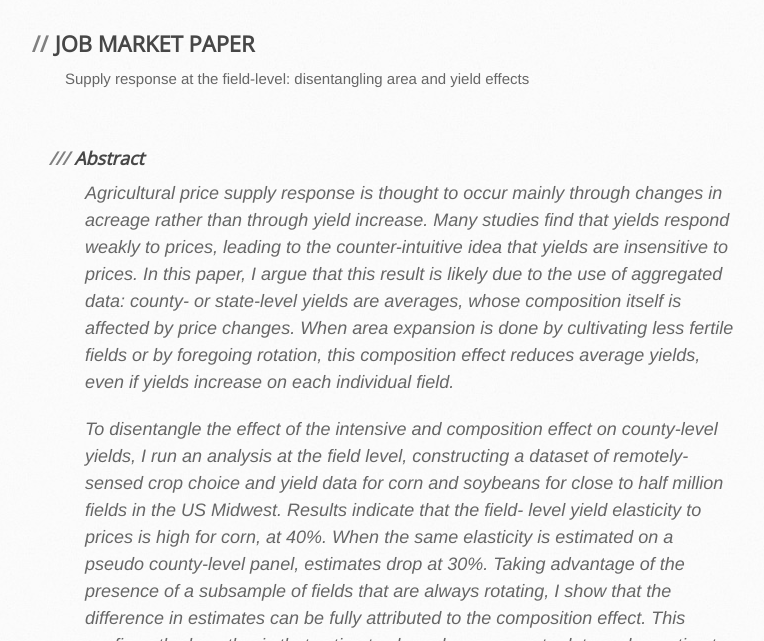
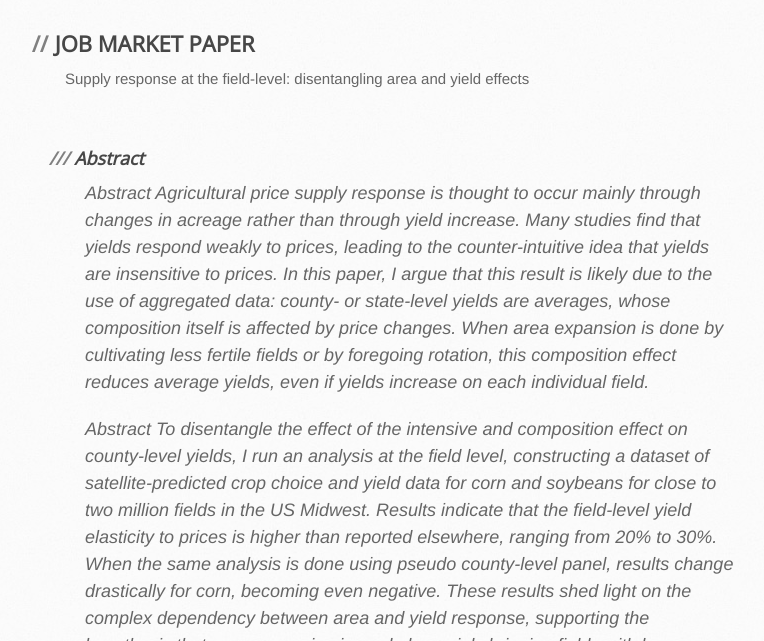
Before and after one commit to MatthieuStigler/MatthieuStigler.github.io, a Jekyll site: the page built from Research.Md, in a window 1280 px wide and 900 px high, cut to the strip 259-900 px from the top of the window. Shown: the whole strip, without its empty margins (105-869 px from the left). Built offline with Jekyll 4.4.1, drawn with Linux system fonts in a browser that asks for light colours; some of the changed text lies outside the part shown.

Commit message:
Update link and abstract

```diff
--- a/Research.Md
+++ b/Research.Md
@@ -8,23 +8,11 @@ title: Research
 Supply response at the field-level: disentangling area and yield effects
 
 > ### Abstract
->Agricultural price supply response is thought to occur mainly through changes in acreage rather
-than through yield increase. Many studies find that yields respond weakly to prices, leading to the
-counter-intuitive idea that yields are insensitive to prices. In this paper, I argue that this result is
-likely due to the use of aggregated data: county- or state-level yields are averages, whose composition itself is affected by price changes. When area expansion is done by cultivating less fertile fields
-or by foregoing rotation, this composition effect reduces average yields, even if yields increase on
-each individual field.
+>Abstract Agricultural price supply response is thought to occur mainly through changes in acreage rather than through yield increase. Many studies find that yields respond weakly to prices, leading to the counter-intuitive idea that yields are insensitive to prices. In this paper, I argue that this result is likely due to the use of aggregated data: county- or state-level yields are averages, whose composition itself is affected by price changes. When area expansion is done by cultivating less fertile fields or by foregoing rotation, this composition effect reduces average yields, even if yields increase on each individual field.
 >
->To disentangle the effect of the intensive and composition effect on county-level yields, I run an
-analysis at the field level, constructing a dataset of remotely-sensed crop choice and yield data for
-corn and soybeans for close to half million fields in the US Midwest. Results indicate that the field-
-level yield elasticity to prices is high for corn, at 40%. When the same elasticity is estimated on a
-pseudo county-level panel, estimates drop at 30%. Taking advantage of the presence of a subsample
-of fields that are always rotating, I show that the difference in estimates can be fully attributed to
-the composition effect. This confirms the hypothesis that estimates based on aggregate data under-
-estimate the relationships at the field-level level.
+>Abstract To disentangle the effect of the intensive and composition effect on county-level yields, I run an analysis at the field level, constructing a dataset of satellite-predicted crop choice and yield data for corn and soybeans for close to two million fields in the US Midwest. Results indicate that the field-level yield elasticity to prices is higher than reported elsewhere, ranging from 20% to 30%. When the same analysis is done using pseudo county-level panel, results change drastically for corn, becoming even negative. These results shed light on the complex dependency between area and yield response, supporting the hypothesis that area expansion is made by mainly bringing fields with lower yields.
 
-Link to the [working paper](https://github.com/MatthieuStigler/MatthieuStigler.github.io/raw/master/docs/yield_response_satellite_Stigler.pdf)
+Link to the [working paper](https://matthieustigler.github.io/docs/yield_response_satellite_Stigler.pdf)
 
 ## PUBLISHED PAPERS
 
```
